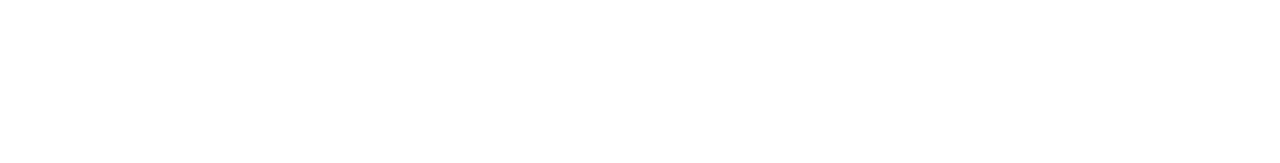
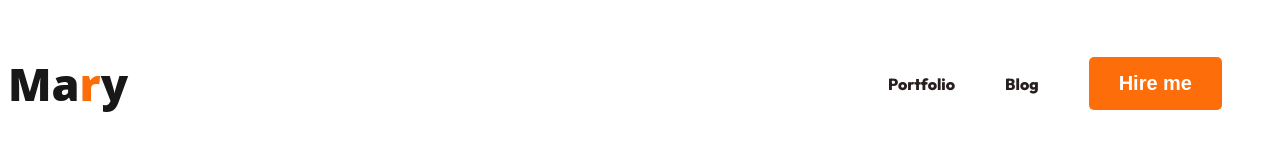
Before and after one commit to mehedip1/Portfolio1, a plain HTML site: page index.html in a window 1280 px wide. Drawn offline with Linux system fonts and the light colour scheme.

Commit message:
navbar text add now

```diff
--- a/index.html
+++ b/index.html
@@ -4,10 +4,26 @@
     <meta charset="UTF-8">
     <meta name="viewport" content="width=device-width, initial-scale=1.0">
     <title>Portfolio</title>
+
+    <link rel="preconnect" href="https://fonts.googleapis.com">
+    <link rel="preconnect" href="https://fonts.gstatic.com" crossorigin>
+    <link href="https://fonts.googleapis.com/css2?family=Outfit:wght@800&display=swap" rel="stylesheet">
+
+
+
+    <link rel="stylesheet" href="style/style.css">
 </head>
 <body>
     <header>
+      <nav>
+        <h3 class="nav-title">Ma<span class="text-primary">r</span>y</h3>
+        <ul>
+            <li><a href="">Portfolio</a></li>
+            <li><a href="">Blog</a></li>
+            <li><button class="btn-primary">Hire me</button></li>
+        </ul>
 
+              </nav>
     </header>
     <main>
 
--- /dev/null
+++ b/style/style.css
@@ -0,0 +1,61 @@
+
+/* body{
+    font-family: 'Lato', 'sans-serif ';
+    font-family: 'Open Sans', 'sans-serif ';
+} */
+
+
+
+ body  {
+  font-family: "Outfit", system-ui;
+  font-optical-sizing: auto;
+  font-weight: 800;
+
+}
+
+.text-primary{
+    color: #FD6E0A;
+}
+
+.btn-primary{
+
+    color:white;
+    background-color:  #FD6E0A;
+    border-radius: 5px;
+    border: 0;
+    font-size: 20px;
+    font-weight: 700;
+    padding: 15px 30px;
+
+}
+
+/* nav related style  */
+nav  {
+    display: flex;
+    justify-content: space-between;
+    align-items: center;
+}
+
+.nav-title {
+    color:  #181818 ;
+    font-family: "Open Sans";
+    font-size: 45px;
+    font-weight: 800;
+
+
+}
+
+nav > ul {
+    display: flex;
+    align-items: center;
+}
+
+nav li {
+    list-style: none;
+    margin-right: 50px;
+}
+
+nav a {
+    text-decoration: none;
+    color: rgb(40, 31, 31);
+}
```
